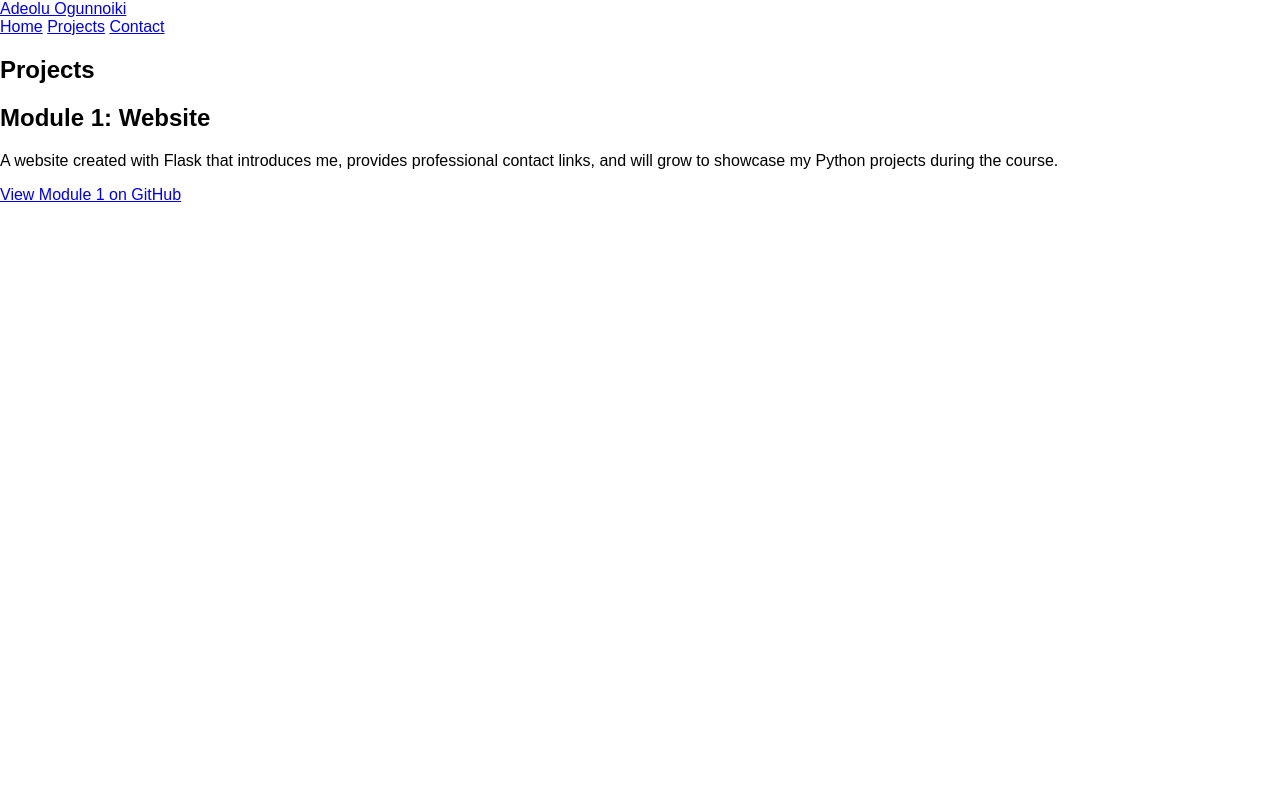
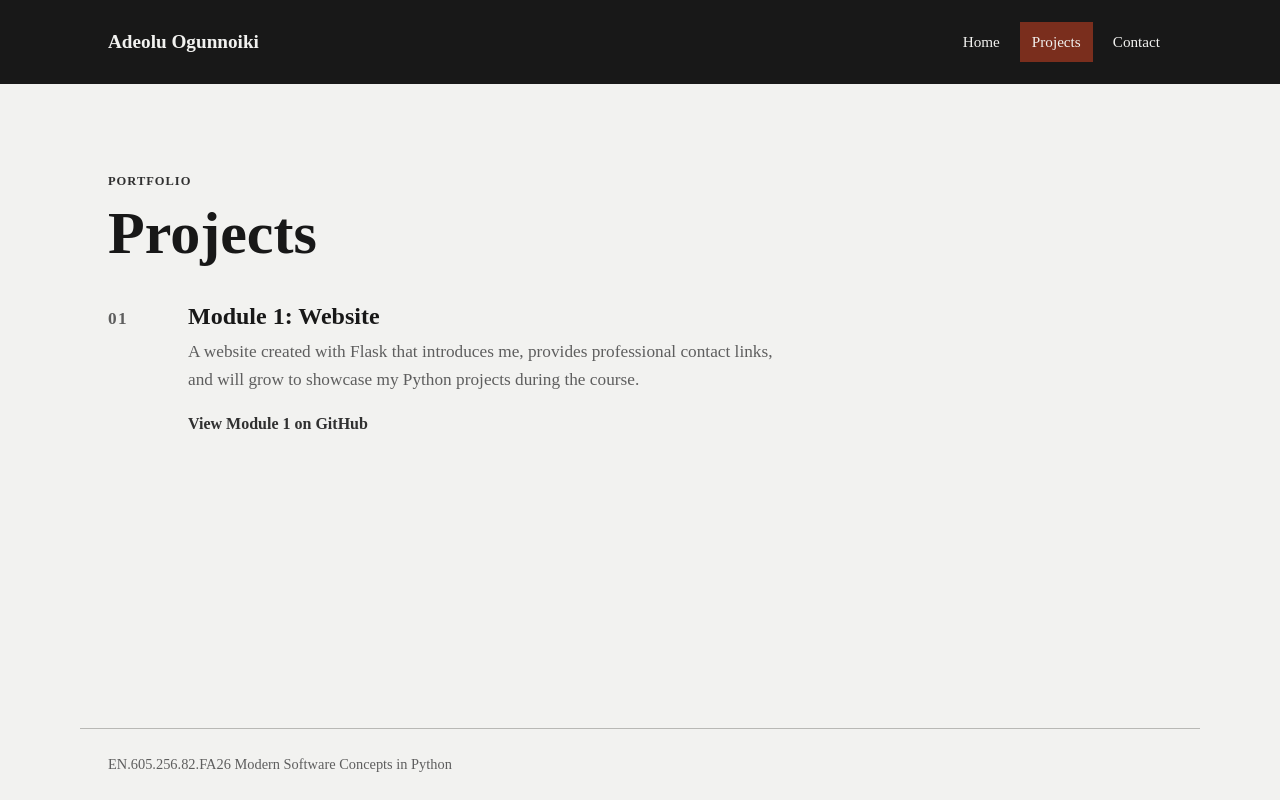
Before and after one commit to adeoluo/jhu_software_concepts, a Flask app: page /projects in a window 1280 px wide. Run offline with Flask 3, Linux system fonts and the light colour scheme.

Commit message:
Style website layout

```diff
--- a/module_1/static/css/style.css
+++ b/module_1/static/css/style.css
@@ -1,16 +1,279 @@
-/* Baseline reset; styling will be layered on in a later commit. */
-body {
-  font-family: sans-serif;
-  margin: 0;
+/* Shared colors and typography. */
+:root {
+  --ink: #181818;
+  --muted: #5e5e5e;
+  --paper: #f2f2f0;
+  --accent: #303030;
+  --link-hover: #7a2e1d;
+  --line: #b8b8b5;
+  --nav-bg: #181818;
+  --nav-text: #f2f2f0;
+  --nav-hover: #e0876a;
+  --sans: "Times New Roman", Times, serif;
+  --serif: "Times New Roman", Times, serif;
+  --mono: "Times New Roman", Times, serif;
 }
 
-/* Place the biography left of the portrait on wider screens. */
-.intro {
-  display: grid;
-  gap: 32px;
-  grid-template-columns: 1fr 1fr;
+* {
+  box-sizing: border-box;
 }
 
-.intro img {
-  max-width: 100%;
+body {
+  background-color: var(--paper);
+  color: var(--ink);
+  display: flex;
+  flex-direction: column;
+  font-family: var(--sans);
+  height: 100vh;
+  line-height: 1.6;
+  margin: 0;
+  overflow: hidden;
 }
+
+main {
+  display: flex;
+  flex: 1;
+  flex-direction: column;
+  min-height: 0;
+  overflow-x: hidden;
+  overflow-y: auto;
+}
+
+a {
+  transition: background-color 160ms ease, color 160ms ease;
+}
+
+.site-header {
+  align-items: center;
+  background-color: var(--nav-bg);
+  display: flex;
+  justify-content: center;
+  padding: 0;
+  width: 100%;
+}
+
+.site-header-inner {
+  align-items: center;
+  display: flex;
+  justify-content: space-between;
+  max-width: 1120px;
+  min-height: 84px;
+  padding: 16px 28px;
+  width: 100%;
+}
+
+.site-name {
+  color: var(--nav-text);
+  font-family: var(--mono);
+  font-size: 1.2rem;
+  font-weight: 700;
+  text-decoration: none;
+}
+
+.site-name:hover,
+.site-name:focus-visible {
+  color: var(--nav-hover);
+}
+
+.navigation {
+  display: flex;
+  gap: 8px;
+  list-style: none;
+  margin: 0;
+  padding: 0;
+}
+
+.navigation a {
+  color: var(--nav-text);
+  display: inline-block;
+  font-size: 0.95rem;
+  padding: 8px 12px;
+  text-decoration: none;
+}
+
+.navigation a:hover,
+.navigation a:focus-visible {
+  color: var(--nav-hover);
+}
+
+.navigation a.active {
+  background: var(--link-hover);
+  color: var(--nav-text);
+}
+
+.navigation a.active:hover,
+.navigation a.active:focus-visible {
+  box-shadow: inset 0 -3px 0 var(--nav-hover);
+}
+
+.intro,
+.page-content {
+  margin: 0 auto;
+  max-width: 1120px;
+  padding: 88px 28px;
+  width: 100%;
+}
+
+.intro {
+  align-items: center;
+  display: grid;
+  flex: 1;
+  gap: 96px;
+  grid-template-columns: minmax(0, 1fr) minmax(300px, 390px);
+}
+
+.eyebrow,
+.project-number {
+  color: var(--accent);
+  font-family: var(--mono);
+  font-size: 0.78rem;
+  font-weight: 700;
+  letter-spacing: 0.08em;
+  margin: 0 0 12px;
+  text-transform: uppercase;
+}
+
+h1,
+h2,
+p {
+  margin-top: 0;
+}
+
+h1,
+h2 {
+  font-family: var(--serif);
+  line-height: 0.98;
+}
+
+h1 {
+  font-size: 3.75rem;
+  margin-bottom: 12px;
+}
+
+h2 {
+  font-size: 1.5rem;
+  margin-bottom: 10px;
+}
+
+.position {
+  font-size: 1.15rem;
+  font-weight: 600;
+  margin-bottom: 28px;
+}
+
+.bio,
+.project p {
+  color: var(--muted);
+  font-size: 1.08rem;
+  max-width: 610px;
+}
+
+.bio-section {
+  border-left: 3px solid var(--link-hover);
+  margin-bottom: 24px;
+  padding-left: 16px;
+}
+
+.bio-section h2 {
+  color: var(--link-hover);
+  font-family: var(--mono);
+  font-size: 0.95rem;
+  font-weight: 700;
+  letter-spacing: 0.08em;
+  line-height: 1.2;
+  margin-bottom: 8px;
+  text-transform: uppercase;
+}
+
+.bio-section .bio {
+  color: var(--ink);
+}
+
+.bio-section .bio:last-child {
+  margin-bottom: 0;
+}
+
+.profile-photo {
+  background: var(--paper);
+  display: block;
+  height: auto;
+  width: 100%;
+}
+
+.text-link,
+.contact-list a {
+  color: var(--accent);
+  font-weight: 700;
+  text-underline-offset: 4px;
+  text-decoration: none;
+}
+
+.contact-list a {
+  font-size: 1.15rem;
+}
+
+.text-link:hover,
+.text-link:focus-visible,
+.contact-list a:hover,
+.contact-list a:focus-visible {
+  color: var(--link-hover);
+}
+
+.project {
+  display: grid;
+  gap: 24px;
+  grid-template-columns: 56px minmax(0, 1fr);
+  max-width: 760px;
+  padding: 30px 0;
+}
+
+.contact-list {
+  display: grid;
+  gap: 0;
+  max-width: 720px;
+}
+
+.contact-list div {
+  border-top: 1px solid var(--line);
+  padding: 22px 0;
+}
+
+.contact-list h2 {
+  font-family: var(--sans);
+  font-size: 0.85rem;
+  margin-bottom: 4px;
+  text-transform: uppercase;
+}
+
+.site-footer {
+  border-top: 1px solid var(--line);
+  color: var(--muted);
+  flex-shrink: 0;
+  font-size: 0.9rem;
+  margin: 0 auto;
+  max-width: 1120px;
+  padding: 24px 28px;
+  width: 100%;
+}
+
+@media (max-width: 680px) {
+  .site-header-inner {
+    align-items: flex-start;
+    flex-direction: column;
+    gap: 12px;
+  }
+
+  .intro {
+    gap: 38px;
+    grid-template-columns: 1fr;
+    padding-top: 56px;
+  }
+
+  h1 {
+    font-size: 2.75rem;
+  }
+
+  .profile-photo {
+    max-width: 400px;
+  }
+}
--- a/module_1/templates/base.html
+++ b/module_1/templates/base.html
@@ -9,17 +9,22 @@
   </head>
   <body>
     <!-- Shared header and primary navigation for every page. -->
-    <header>
-      <a href="{{ url_for('pages.home') }}">{{ profile.name }}</a>
+    <header class="site-header">
+      <div class="site-header-inner">
+        <a class="site-name" href="{{ url_for('pages.home') }}">{{ profile.name }}</a>
       <nav aria-label="Primary navigation">
-        <a href="{{ url_for('pages.home') }}" class="{% if active_page == 'home' %}active{% endif %}">Home</a>
-        <a href="{{ url_for('pages.projects') }}" class="{% if active_page == 'projects' %}active{% endif %}">Projects</a>
-        <a href="{{ url_for('pages.contact') }}" class="{% if active_page == 'contact' %}active{% endif %}">Contact</a>
+          <ul class="navigation">
+            <li><a href="{{ url_for('pages.home') }}" class="{% if active_page == 'home' %}active{% endif %}">Home</a></li>
+            <li><a href="{{ url_for('pages.projects') }}" class="{% if active_page == 'projects' %}active{% endif %}">Projects</a></li>
+            <li><a href="{{ url_for('pages.contact') }}" class="{% if active_page == 'contact' %}active{% endif %}">Contact</a></li>
+          </ul>
       </nav>
+      </div>
     </header>
     <!-- Child templates supply page-specific content here. -->
     <main>
       {% block content %}{% endblock %}
     </main>
+    <footer class="site-footer">EN.605.256.82.FA26 Modern Software Concepts in Python</footer>
   </body>
 </html>
--- a/module_1/templates/projects.html
+++ b/module_1/templates/projects.html
@@ -3,12 +3,16 @@
 {% block title %}{{ profile.name }} | Projects{% endblock %}
 
 {% block content %}
-<section>
+<section class="page-content projects-page">
+  <p class="eyebrow">Portfolio</p>
   <h1>Projects</h1>
-  <article>
-    <h2>{{ project.title }}</h2>
+  <article class="project">
+    <p class="project-number">01</p>
+    <div>
+      <h2>{{ project.title }}</h2>
     <p>{{ project.details }}</p>
-    <a href="{{ project.github_url }}" target="_blank" rel="noreferrer">View Module 1 on GitHub</a>
+      <a class="text-link" href="{{ project.github_url }}" target="_blank" rel="noreferrer">View Module 1 on GitHub</a>
+    </div>
   </article>
 </section>
 {% endblock %}
```
Also changed, not shown: module_1/templates/contact.html (+13 -4 lines), module_1/templates/home.html (+10 -8 lines).
